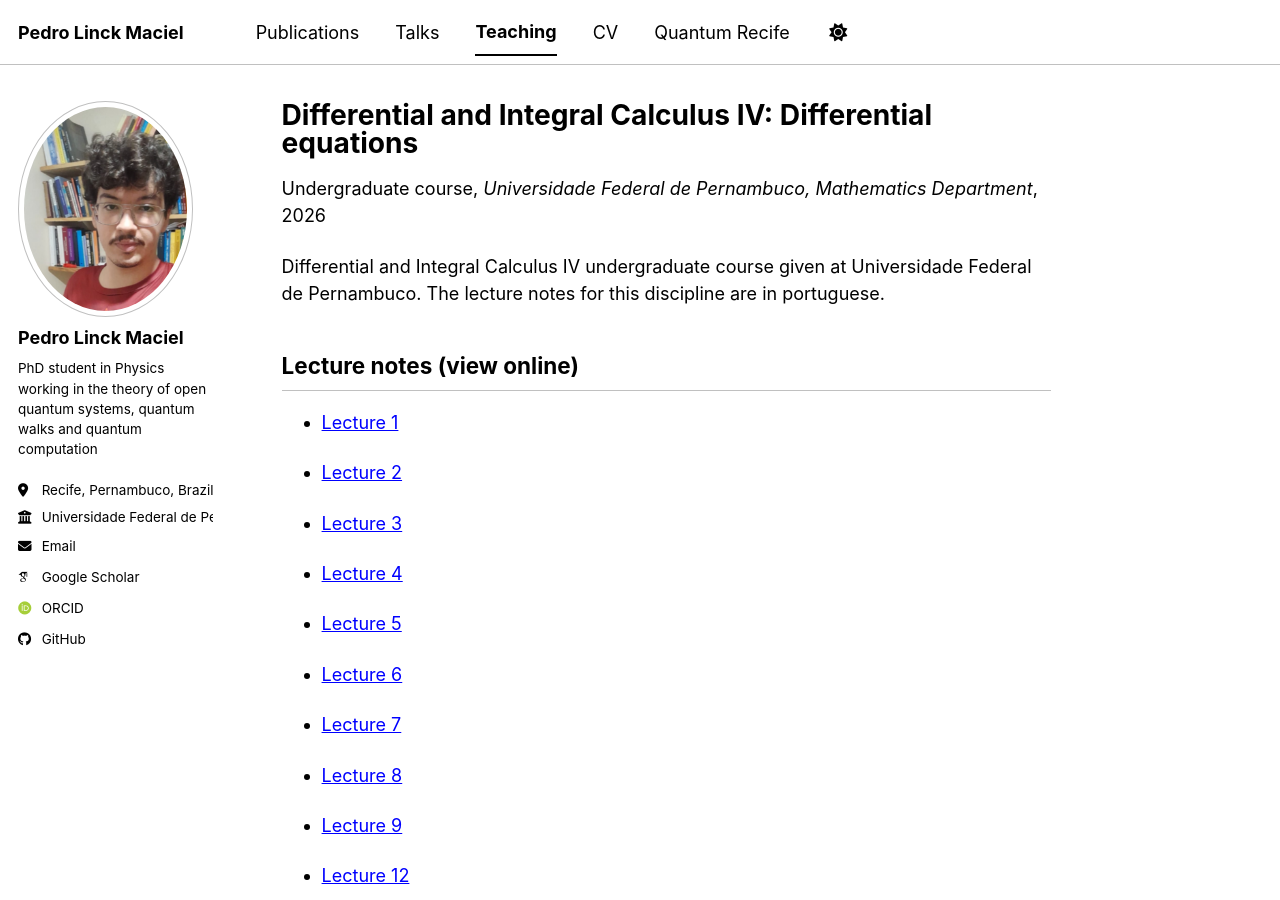
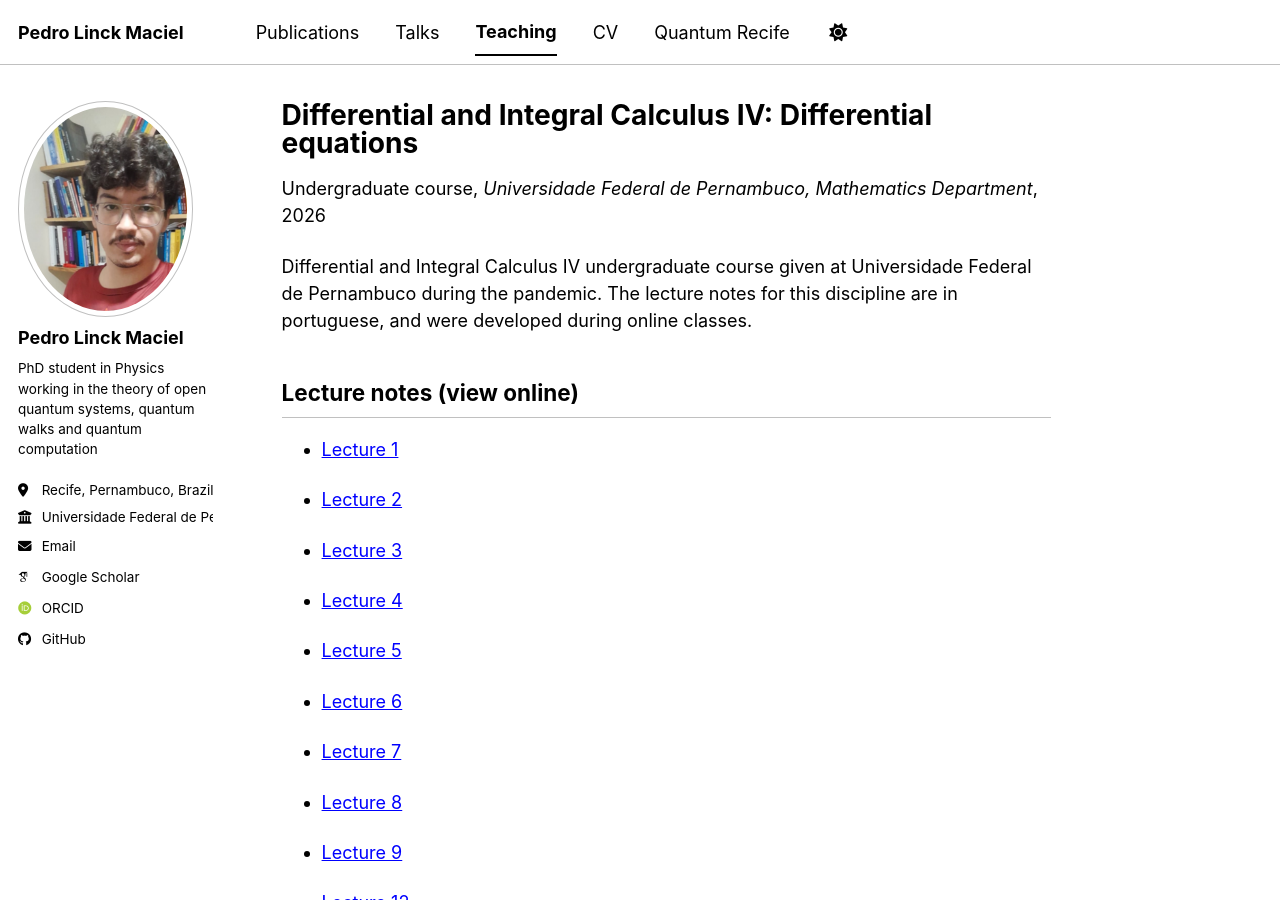
Before and after one commit to pedrolinckm/pedrolinckm.github.io, a Jekyll site: the page built from _teaching/mathematics-calculus4.md, in a window 1280 px wide and 900 px high. Built offline with Jekyll 4.4.1, drawn with Linux system fonts in a browser that asks for light colours; some web fonts are replaced; a script bundle is joined from its source files by our own code; library files that are not in the unit come from our copies.

Commit message:
Update mathematics-calculus4.md

```diff
--- a/_teaching/mathematics-calculus4.md
+++ b/_teaching/mathematics-calculus4.md
@@ -7,7 +7,7 @@ venue: "Universidade Federal de Pernambuco, Mathematics Department"
 location: "Recife, Brazil"
 ---
 
-Differential and Integral Calculus IV undergraduate course given at Universidade Federal de Pernambuco. The lecture notes for this discipline are in portuguese.
+Differential and Integral Calculus IV undergraduate course given at Universidade Federal de Pernambuco during the pandemic. The lecture notes for this discipline are in portuguese, and were developed during online classes.
 
 ## Lecture notes (view online)
 
```
